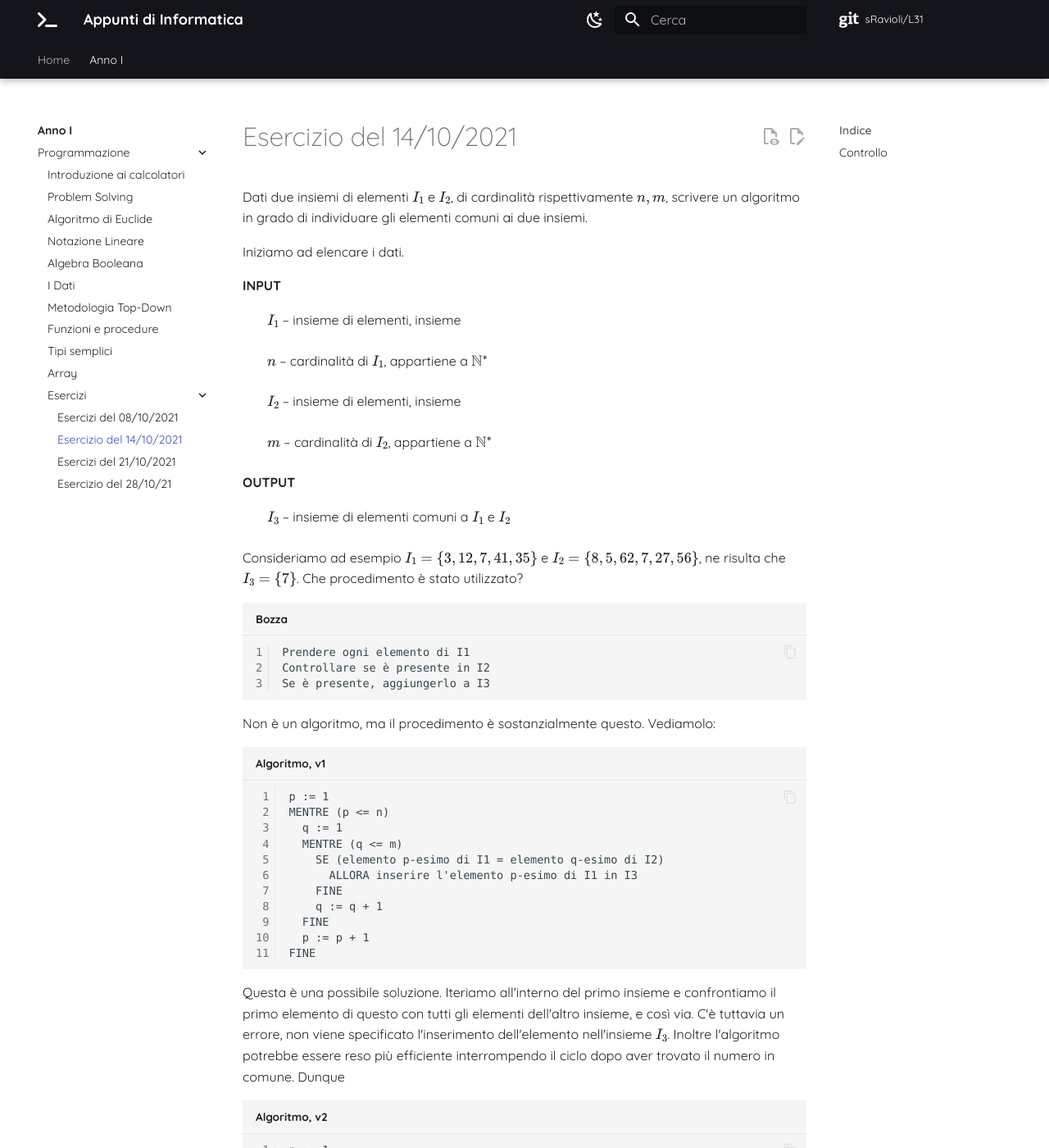
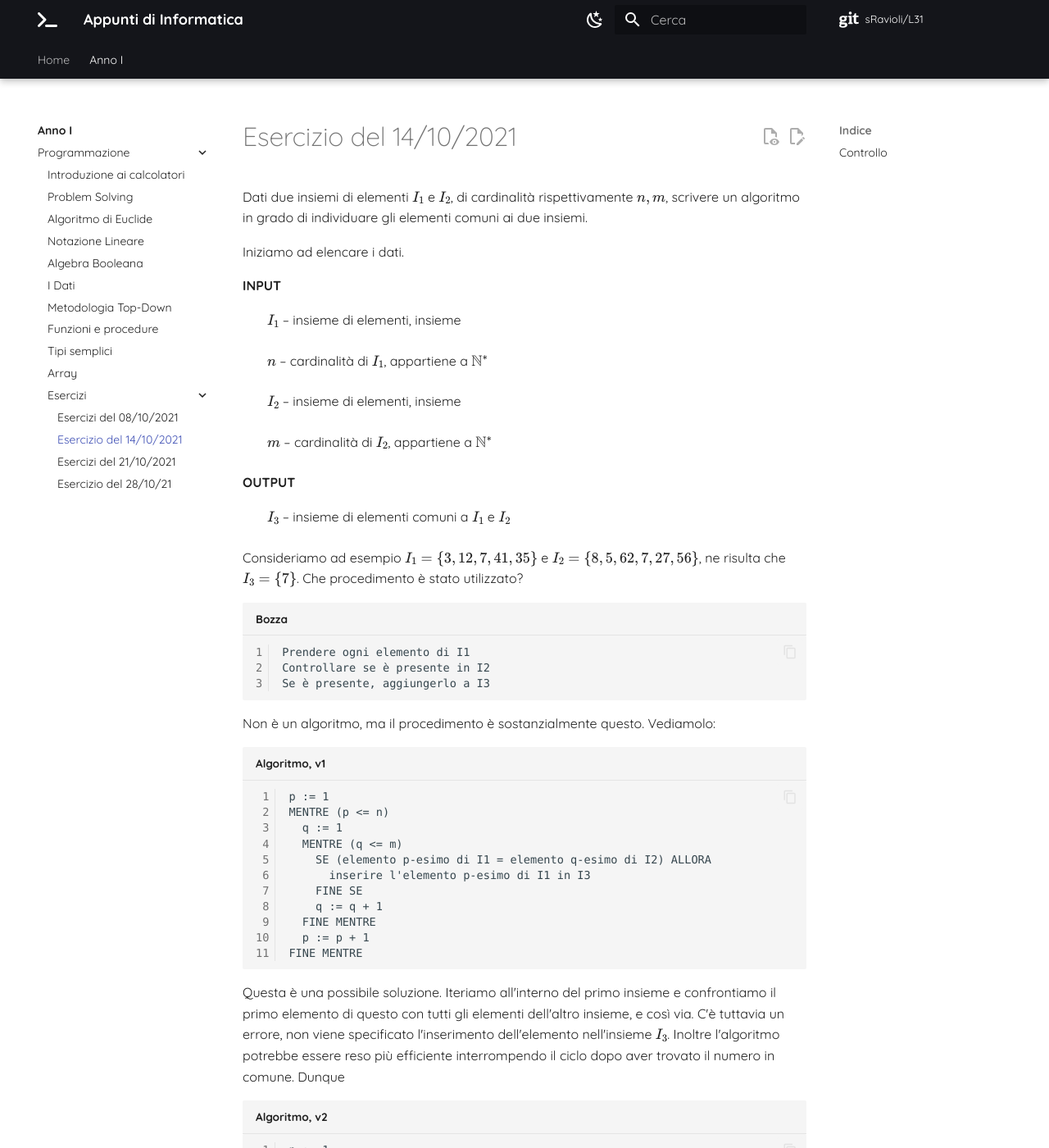
Before and after one commit to sravioli/L31, an MkDocs documentation site: the page built from docs/Anno_I/Programmazione/esercizi/10-14-21.md, in a window 1280 px wide and 1400 px high. Shown: the whole window at 82% size. Built offline with MkDocs 1.6.1 and Material for MkDocs 9.7.7, drawn with Linux system fonts in a browser that asks for light colours; some web fonts are replaced; comment, search, counter and statistics services are not loaded; some of the changed text lies outside the part shown.

Commit message:
fix(docs): use modern latex separators, minor fixes

````diff
--- a/docs/Anno_I/Programmazione/esercizi/10-14-21.md
+++ b/docs/Anno_I/Programmazione/esercizi/10-14-21.md
@@ -1,22 +1,22 @@
 # Esercizio del 14/10/2021
 
-Dati due insiemi di elementi \(I_{1}\) e \(I_{2}\), di cardinalità rispettivamente
-$n, m$, scrivere un algoritmo in grado di individuare gli elementi comuni ai
+Dati due insiemi di elementi \(I_1\) e \(I_2\), di cardinalità rispettivamente
+\(n, m\), scrivere un algoritmo in grado di individuare gli elementi comuni ai
 due insiemi.
 
 Iniziamo ad elencare i dati.
 
 **INPUT**
-: \(I_{1}\) – insieme di elementi, insieme
-: \(n\) – cardinalità di \(I_{1}\), appartiene a \(\N^\ast\)
-: \(I_{2}\) – insieme di elementi, insieme
-: \(m\) – cardinalità di \(I_{2}\), appartiene a \(\N^\ast\)
+: \(I_1\) – insieme di elementi, insieme
+: \(n\) – cardinalità di \(I_1\), appartiene a \(\N^\ast\)
+: \(I_2\) – insieme di elementi, insieme
+: \(m\) – cardinalità di \(I_2\), appartiene a \(\N^\ast\)
 
 **OUTPUT**
-: \(I_{3}\) – insieme di elementi comuni a \(I_{1}\) e \(I_{2}\)
+: \(I_3\) – insieme di elementi comuni a \(I_1\) e \(I_2\)
 
-Consideriamo ad esempio \(I_{1} = \{3, 12, 7, 41, 35\}\) e
-$I_{2} = \{8, 5, 62, 7, 27, 56\}$, ne risulta che \(I_{3} = \{7\}\). Che
+Consideriamo ad esempio \(I_1 = \{3, 12, 7, 41, 35\}\) e
+\(I_2 = \{8, 5, 62, 7, 27, 56\}\), ne risulta che \(I_3 = \{7\}\). Che
 procedimento è stato utilizzato?
 
 ```txt title="Bozza"
@@ -32,19 +32,19 @@
 MENTRE (p <= n)
   q := 1
   MENTRE (q <= m)
-    SE (elemento p-esimo di I1 = elemento q-esimo di I2)
-      ALLORA inserire l'elemento p-esimo di I1 in I3
-    FINE
+    SE (elemento p-esimo di I1 = elemento q-esimo di I2) ALLORA
+      inserire l'elemento p-esimo di I1 in I3
+    FINE SE
     q := q + 1
-  FINE
+  FINE MENTRE
   p := p + 1
-FINE
+FINE MENTRE
 ```
 
 Questa è una possibile soluzione. Iteriamo all'interno del primo insieme
 e confrontiamo il primo elemento di questo con tutti gli elementi dell'altro
 insieme, e così via. C'è tuttavia un errore, non viene specificato
-l'inserimento dell'elemento nell'insieme \(I_{3}\). Inoltre l'algoritmo potrebbe
+l'inserimento dell'elemento nell'insieme \(I_3\). Inoltre l'algoritmo potrebbe
 essere reso più efficiente interrompendo il ciclo dopo aver trovato il numero
 in comune. Dunque
 
@@ -65,14 +65,14 @@
 ```
 
 Questo algoritmo però non funziona tutte le volte poiché nel caso in cui
-l'insieme \(I_{3}\) sia vuoto, questo dovrebbe essere \(I_{3} = \emptyset\) ma il
+l'insieme \(I_3\) sia vuoto, questo dovrebbe essere \(I_3 = \emptyset\) ma il
 valore di \(r\) parte da uno e non da zero. Bisogna tener conto del fatto che la
 cardinalità è maggiorata di uno nel momento in cui sia necessario dare la
-soluzione, dunque `r - 1 = 0`, allora \(I_{3} = \emptyset\).
+soluzione, dunque `r - 1 = 0`, allora \(I_3 = \emptyset\).
 
 Dopo aver letto la sezione sull'[Algebra Booleana](../04_algebra_booleana.md),
 è possibile scrivere un algoritmo migliore, che utilizza un valore booleano che
-indica se l'elemento è presente o meno nell'insieme \(I_{2}\).
+indica se l'elemento è presente o meno nell'insieme \(I_2\).
 
 ```txt title="Algoritmo, v3"
 p := 1
@@ -94,8 +94,8 @@
 
 ## Controllo
 
-Controlliamo che l'algoritmo sia corretto. Siano \(I_{1} = \set{5, 10, 31}\) e
-$I_{2} = \set{7, 10}$, dunque \(I_{3} = \set{10}\). Inoltre \(n = 3\) e \(m = 2\).
+Controlliamo che l'algoritmo sia corretto. Siano \(I_1 = \set{5, 10, 31}\) e
+\(I_2 = \set{7, 10}\), dunque \(I_3 = \set{10}\). Inoltre \(n = 3\) e \(m = 2\).
 
 <!-- TODO! DA RIFARE MEGLIO -->
 
````
Also changed, not shown: docs/Anno_I/Programmazione/00_introduzione_ai_calcolatori.md (+0 -1 lines), docs/Anno_I/Programmazione/02_algoritmo_euclide.md (+4 -3 lines), docs/Anno_I/Programmazione/esercizi/10-08-21.md (+21 -21 lines), docs/Anno_I/Programmazione/esercizi/10-28-21.md (+29 -29 lines).
